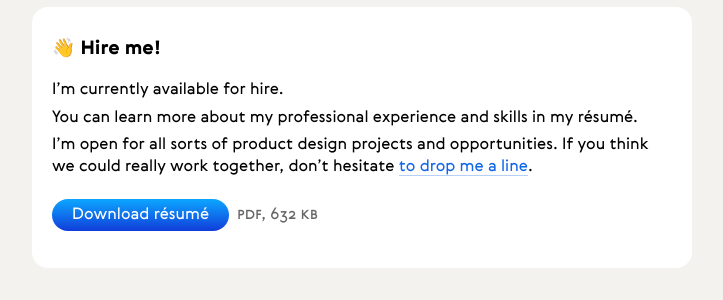
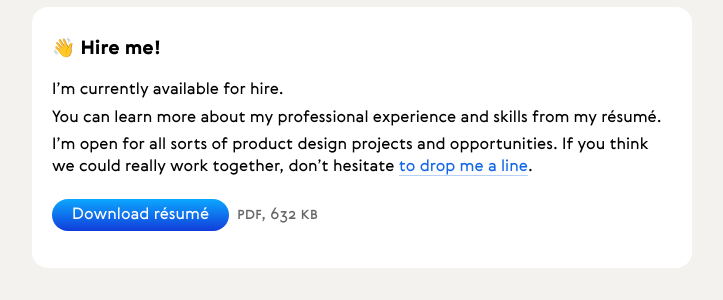
Before and after one commit to danielverdugo/danielverdugo.github.io, a Jekyll site: the page built from index.html, in a window 1280 px wide. Shown: the part 1505-1805 px from the top of the page, without its empty margins (298-1021 px from the left). Built offline with Jekyll 4.4.1, drawn with Linux system fonts in a browser that asks for light colours; comment, search, counter and statistics services are not loaded.

Commit message:
Corrected .hireme text

```diff
--- a/index.html
+++ b/index.html
@@ -160,7 +160,7 @@ title: Daniel Verdugo Nosov
                     <p>&nbsp;</p>
                     <h3>👋&nbsp;Hire&nbsp;me!</h3>
                     <p>I&rsquo;m currently available for&nbsp;hire.</p>
-                    <p>You can learn more about my&nbsp;professional experience and skills in&nbsp;my&nbsp;résumé.</a></p>
+                    <p>You can learn more about my&nbsp;professional experience and skills from my&nbsp;résumé.</a></p>
                     <p>I&rsquo;m open for all sorts of&nbsp;product design projects and opportunities. If&nbsp;you think we could really work together, don&rsquo;t hesitate <a href="mailto:hello&#64;danielverdugo.com">to&nbsp;drop&nbsp;me a&nbsp;line</a>.</p>
                     <p style="margin-top: 1.25em;"><a href="/danielverdugo-cv-2020.pdf" download="/danielverdugo-cv-2020.pdf" class="email" id="cv-link">Download résumé</a>&nbsp;<span class="file">pdf,&nbsp;632&nbsp;kb</span></p>
                 </div>
```
